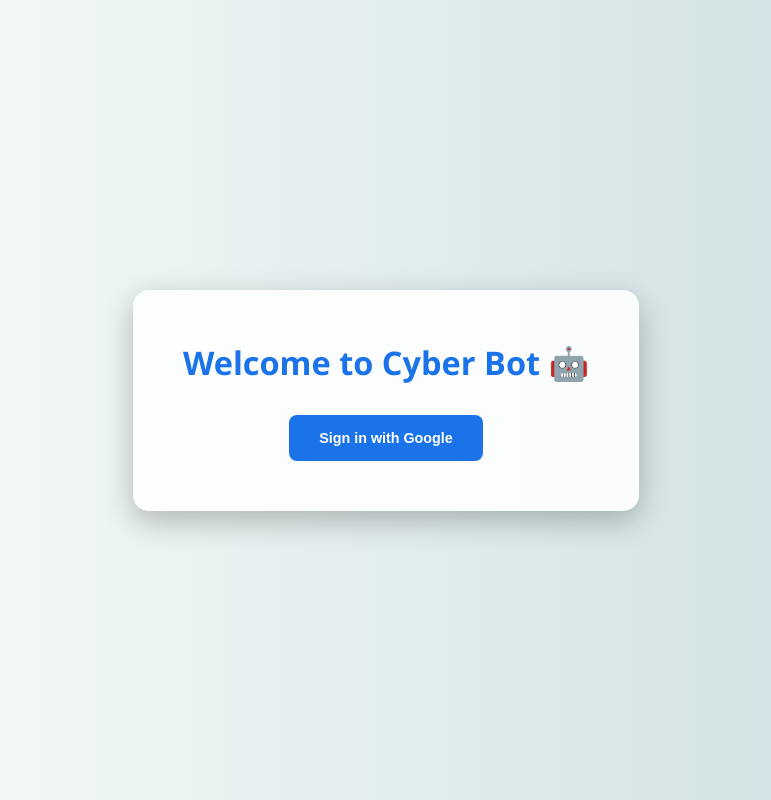
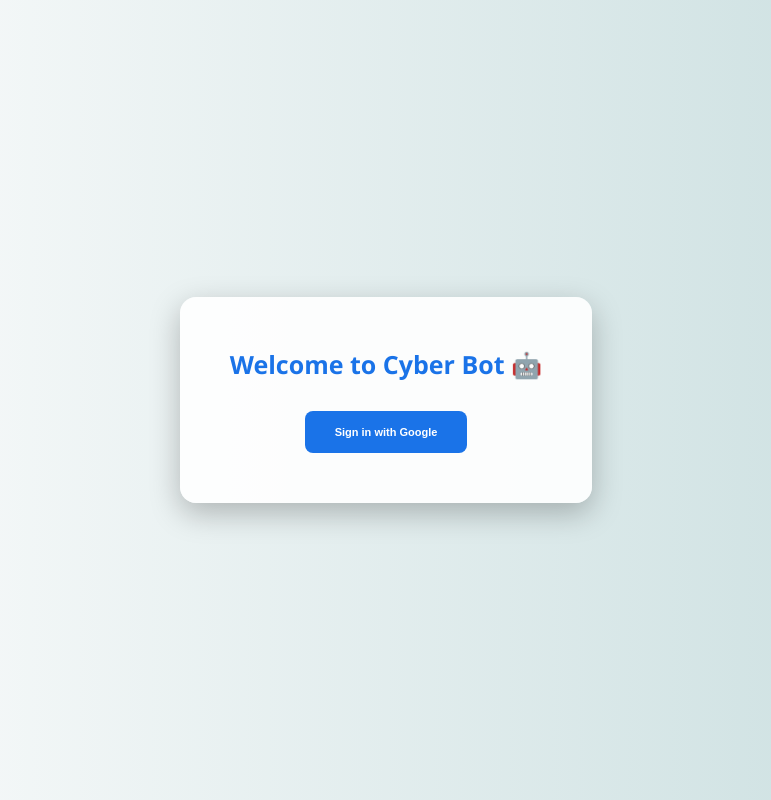
Before and after one commit to 16Brijesh10/cyberbot-frontend, a React (Create React App) app: page / in a window 1280 px wide. Shown: the whole page, without its empty margins (254-1025 px from the left). Built offline with nearby package versions, Linux system fonts and the light colour scheme; no server answers.

Commit message:
Update App.css

```diff
--- a/src/App.css
+++ b/src/App.css
@@ -30,7 +30,7 @@
 
 /* Global HTML/Body/Root styling to ensure full height and control overflow */
 html {
-  font-size: 13px; /* Explicitly set the base font size for rem units */
+  font-size: 10px; /* Explicitly set the base font size for rem units */
   /* You can adjust this value (e.g., 14px, 15px) to find what looks best */
 }
 
```
